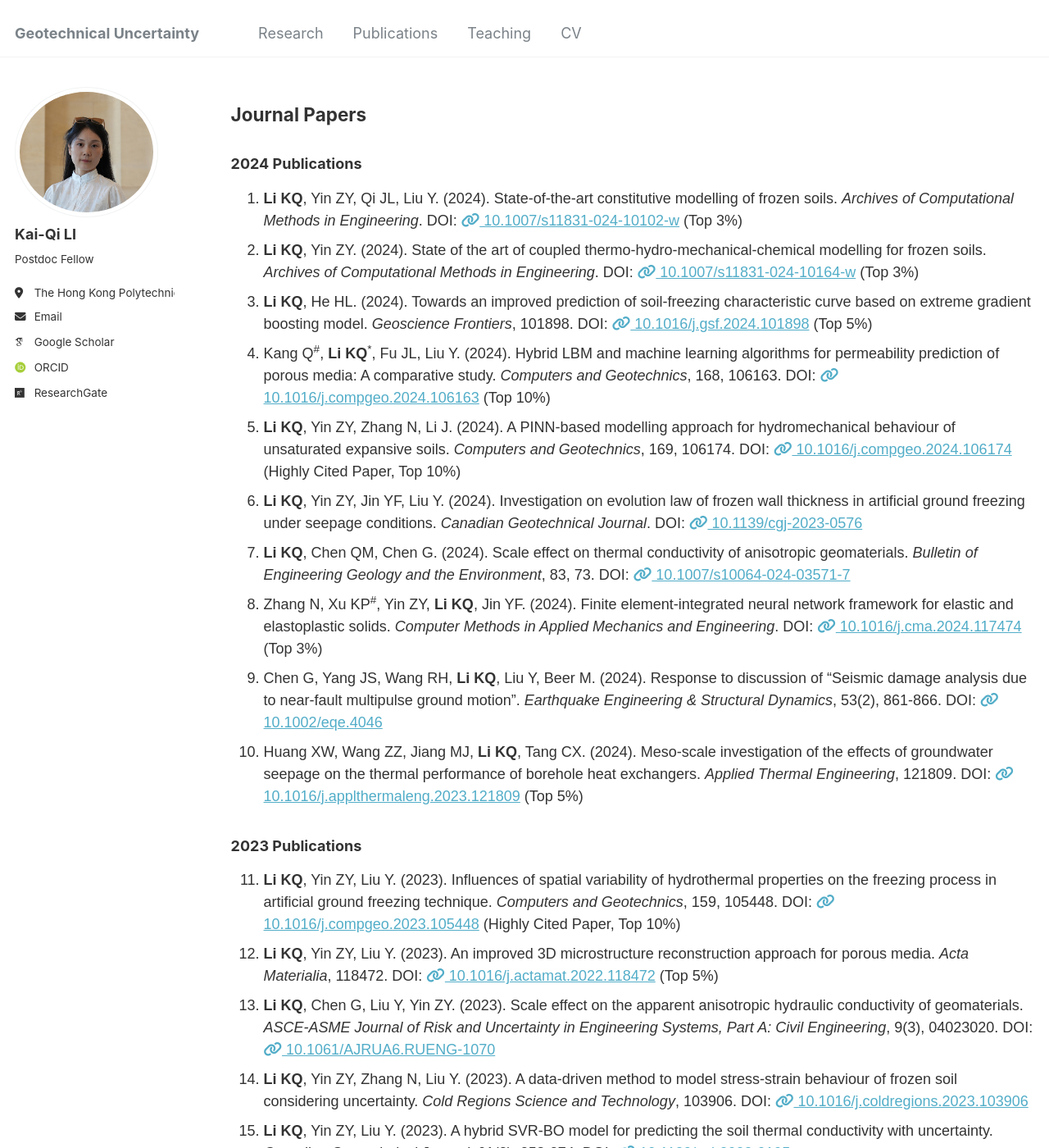
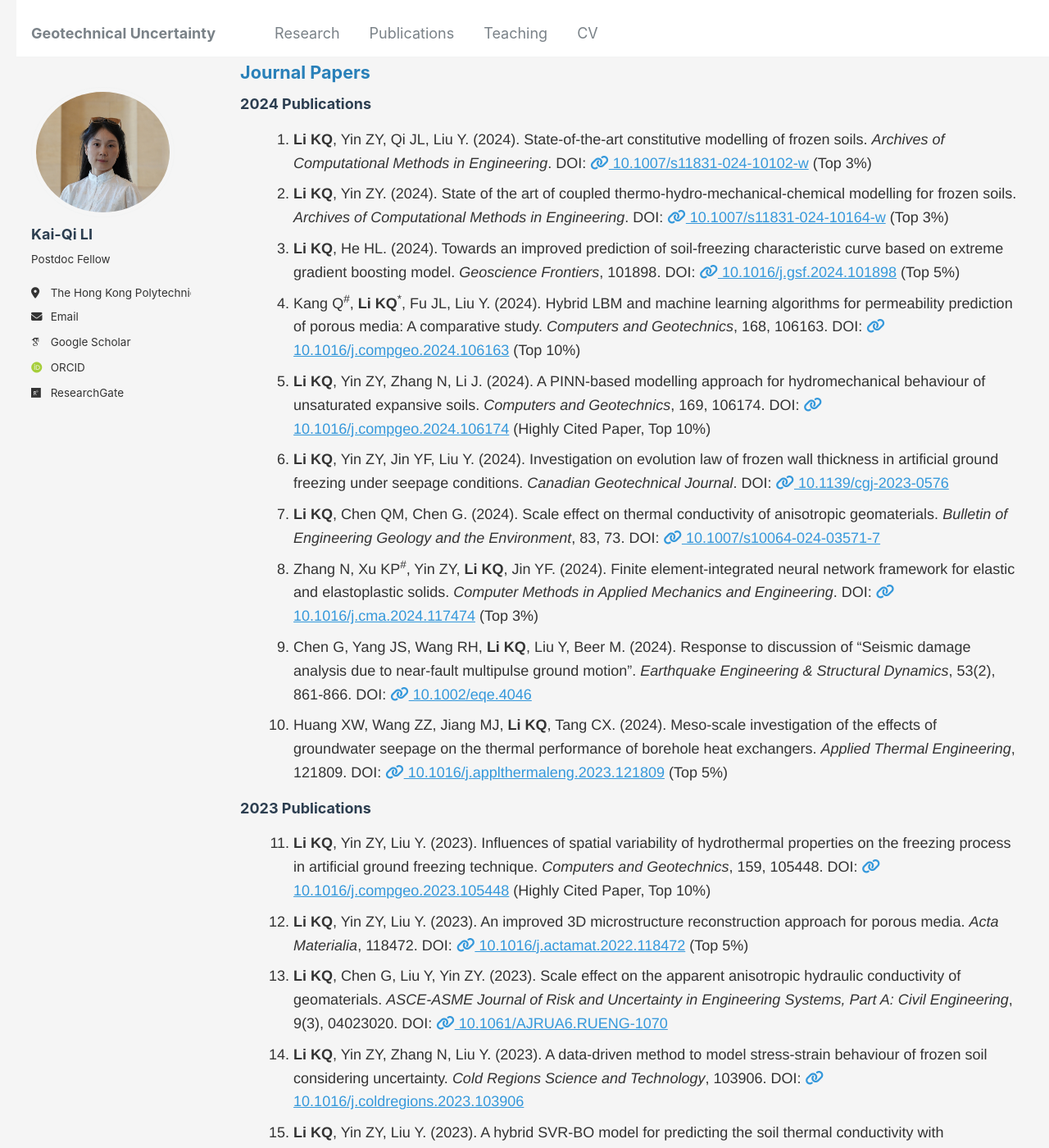
Before and after one commit to kqceeli/kqceeli.github.io, a Jekyll site: the page built from _pages/publications.html, in a window 1280 px wide and 1400 px high. Shown: the whole window at 82% size. Built offline with Jekyll 4.4.1, drawn with Linux system fonts in a browser that asks for light colours; some web fonts are replaced.

Commit message:
Update publications.html

```diff
--- a/_pages/publications.html
+++ b/_pages/publications.html
@@ -5,33 +5,65 @@ permalink: /publications/
 author_profile: true
 ---
 
-<!DOCTYPE HTML>
-<html lang="en">
+<!DOCTYPE html>
+<html lang="zh">
 <head>
     <meta charset="UTF-8">
-    <meta name="viewport" content="width=device-width, initial-scale=1.0">
+    <meta name="viewport" content="width=device-width, initial-scale=1, shrink-to-fit=no">
     <title>Publications</title>
     <style>
-        /* 全局样式 */
+        /* 全局基础样式 */
         body {
-            font-family: Arial, sans-serif;
+            font-family: 'Helvetica Neue', Arial, sans-serif;
+            line-height: 1.6;
+            margin: 0;
+            padding: 20px;
+            background-color: #f5f5f5;
             color: #333;
         }
 
-        /* 增加顶部的留白 */
         h2 {
-            margin-top: 20px;  /* 调整这个值来增加 Journal Papers 顶部的留白 */
+            font-size: 1.2rem; /* 调整后的字体大小 */
+            color: #2980b9;
+            margin-top: 20px;                  /* 上方留白，减少至20px */
+            margin-bottom: 5px;               /* 下方留白，减少至20px */
         }
 
-        /* 响应式设计 */
+        h3 {
+            font-size: 1.0rem;
+            margin: 0.8rem 0;
+            color: #2c3e50;
+        }
+
+        ol {
+            margin-left: 25px;
+        }
+
+        li {
+            margin-bottom: 1rem;
+        }
+
+        a {
+            color: #3498db;
+            text-decoration: none;
+        }
+
+        a:hover {
+            text-decoration: underline;
+        }
+
+        /* 调整小屏幕显示 */
         @media (max-width: 768px) {
-            h1 {
-                font-size: 20px;  /* 在小屏幕上减小字体大小 */
-                margin-top: 15px;  /* 在小屏幕上进一步减少顶部留白 */
+            h2 {
+                font-size: 1rem; /* 在小屏幕上进一步缩小 */
             }
 
-            p, li {
-                font-size: 14px;  /* 减小段落和列表项的字体大小 */
+            h3 {
+                font-size: 0.9rem;
+            }
+
+            ol {
+                margin-left: 10px;
             }
         }
     </style>
```
